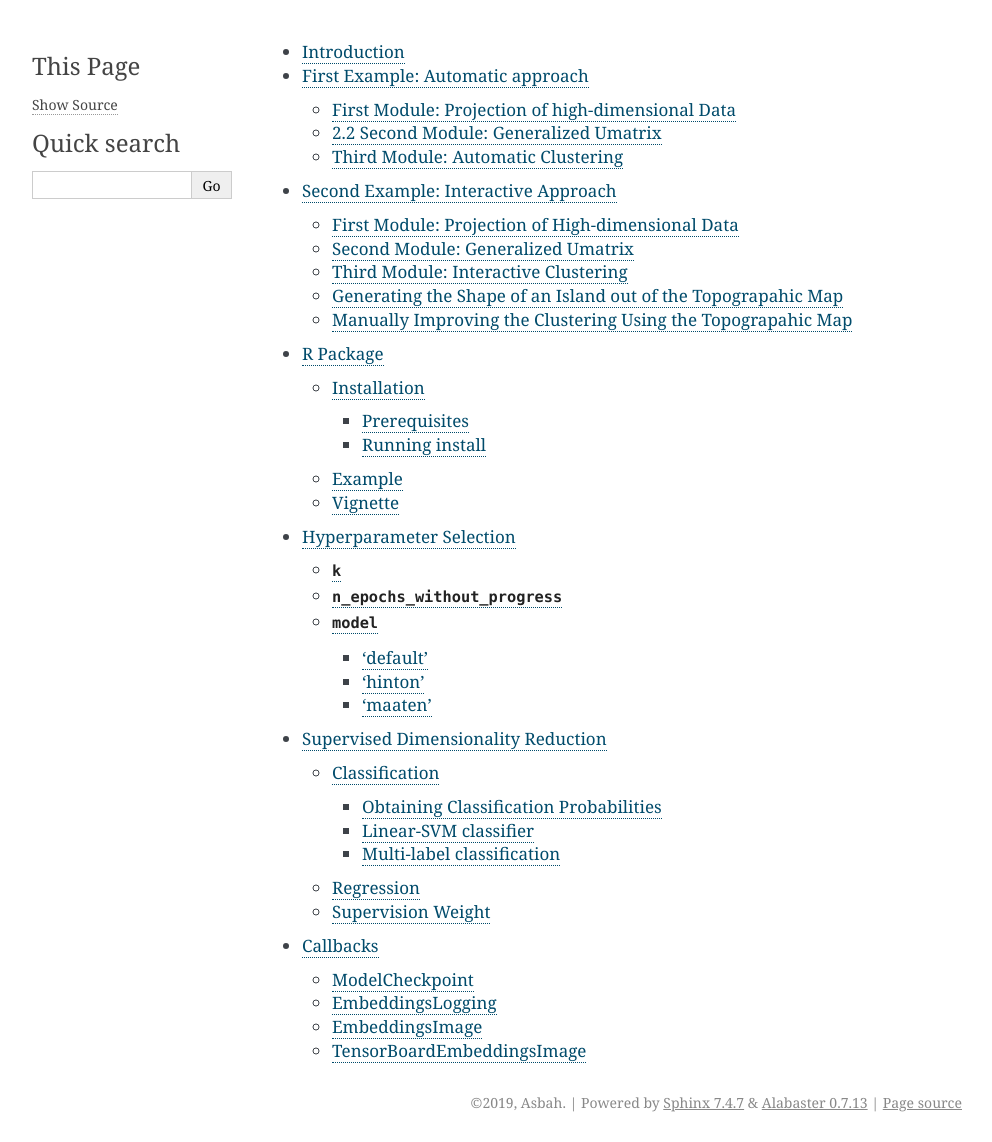
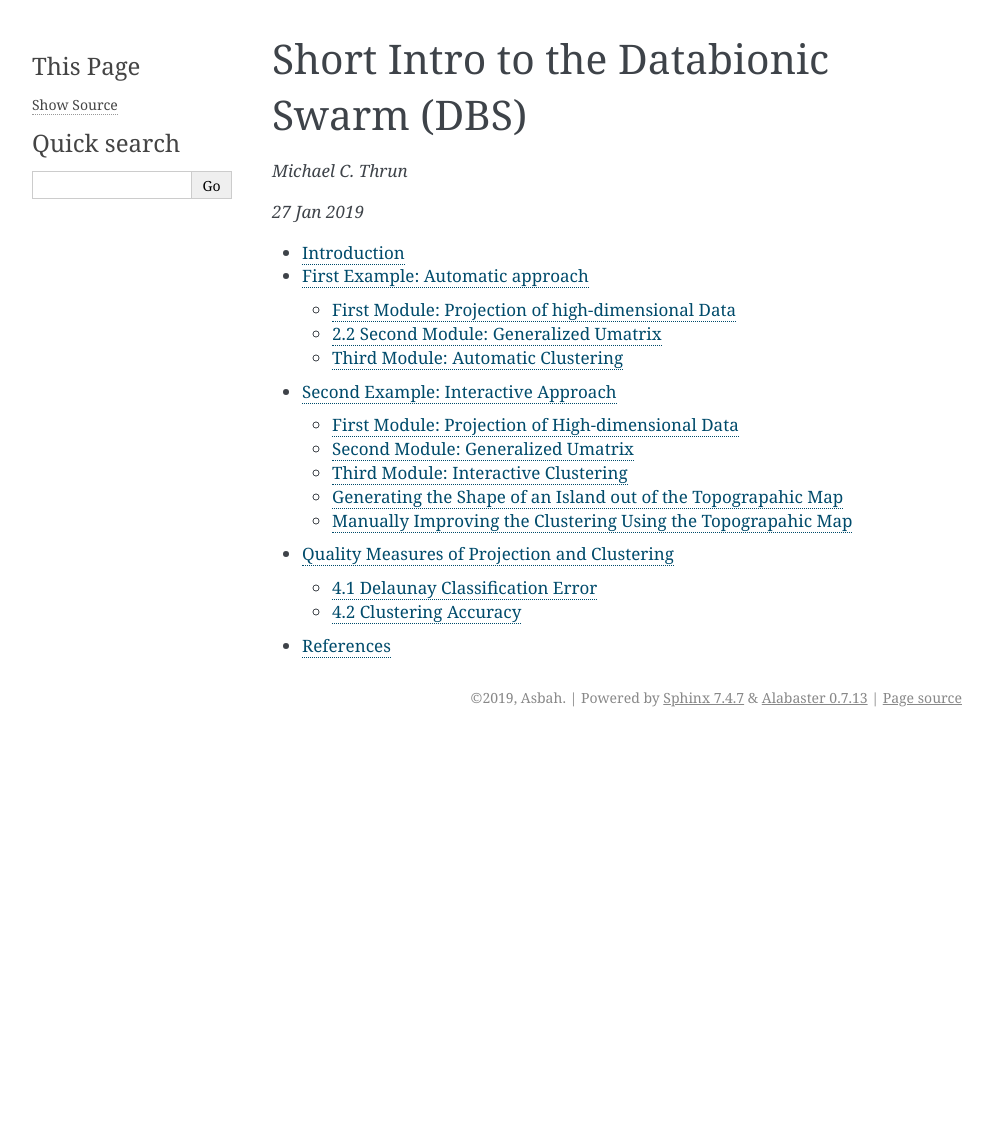
Before and after one commit to AsbahToqeer/DatabionicSwarm, a Sphinx documentation site: the page built from docs/source/index.rst, in a window 1280 px wide. Shown: the whole page, without its empty margins (148-1140 px from the left). Built offline with Sphinx 7.4.7, drawn with Linux system fonts in a browser that asks for light colours; after the commit the page ends 900 px from its top, so only the background shows below that.

Commit message:
Update index.rst

```diff
--- a/docs/source/index.rst
+++ b/docs/source/index.rst
@@ -1,10 +1,16 @@
+*****************************************
+Short Intro to the Databionic Swarm (DBS)
+*****************************************
+
+*Michael C. Thrun*
+
+*27 Jan 2019*
+
 .. toctree::
    :maxdepth: 5
 
    Introduction <intro>
    First Example: Automatic approach <first>
    Second Example: Interactive Approach <second>
-   R Package <r_package>
-   Hyperparameter Selection <hyperparameters>
-   Supervised Dimensionality Reduction <supervised>
-   Callbacks <callbacks>
+   Quality Measures of Projection and Clustering <third>
+   References <forth>
```
